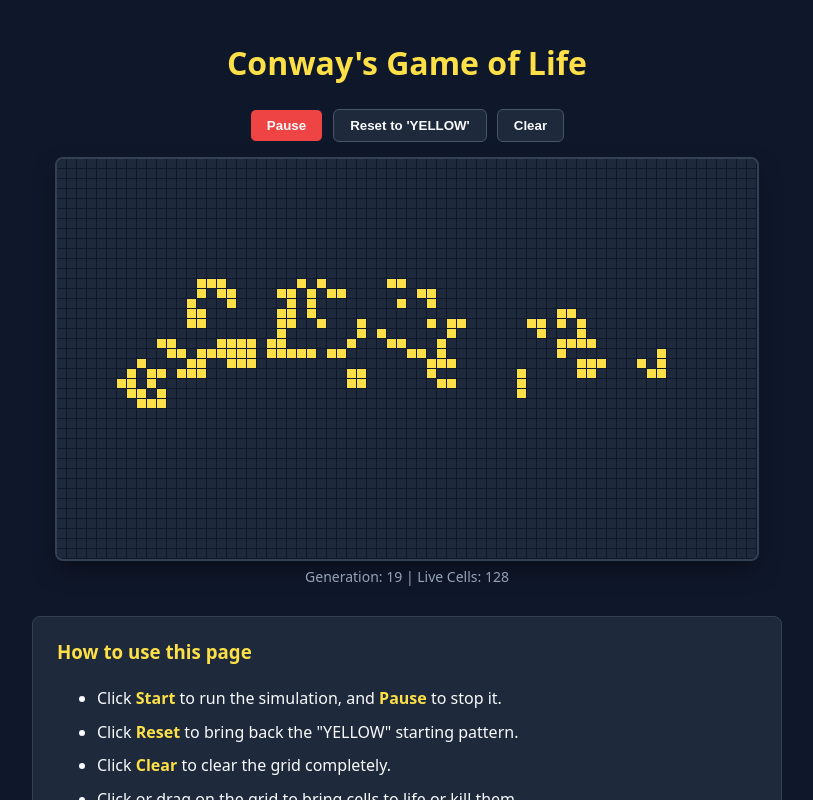
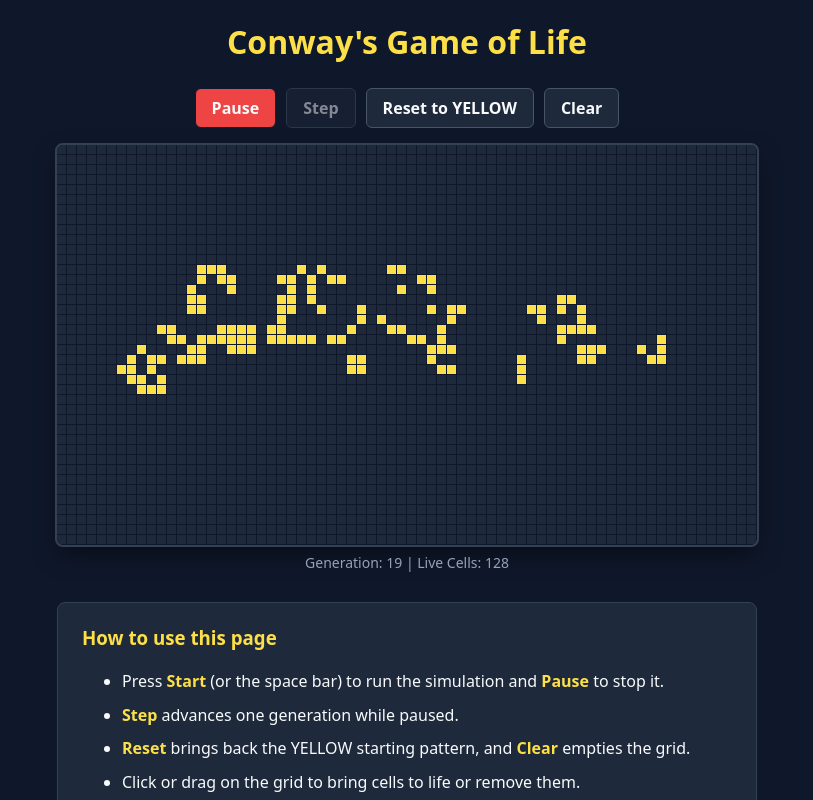
Before and after one commit to realKeelan/game-of-life, a website: page index.html in a window 1280 px wide. Both pictures are taken after a click on the button "Start". Shown: the top 800 px of the page, without its empty margins (233-1046 px from the left). Drawn offline with Linux system fonts and the light colour scheme.

Commit message:
html file, css file, js upgrades and re order

```diff
--- a/game-of-life.js
+++ b/game-of-life.js
@@ -1,144 +1,65 @@
-function initGameOfLife() {
-  const style = document.createElement("style");
-  style.textContent = `
-    body {
-      font-family:
-        system-ui,
-        -apple-system,
-        sans-serif;
-      background-color: #0f172a;
-      color: #f8fafc;
-      display: flex;
-      flex-direction: column;
-      align-items: center;
-      justify-content: center;
-      min-height: 100vh;
-      margin: 0;
-      padding: 20px;
-      box-sizing: border-box;
-    }
-    h1 {
-      margin-bottom: 25px;
-      color: #fde047;
-    }
-    .controls {
-      margin-bottom: 15px;
-      display: flex;
-      gap: 10px;
-      flex-wrap: wrap;
-      justify-content: center;
-    }
-    button {
-      background-color: #1e293b;
-      color: #f8fafc;
-      border: 1px solid #475569;
-      padding: 8px 16px;
-      border-radius: 6px;
-      cursor: pointer;
-      font-weight: 600;
-      transition: all 0.2s;
-    }
-    button:hover {
-      background-color: #334155;
-      border-color: #64748b;
-    }
-    button#startButton {
-      background-color: #eab308;
-      border-color: #0f172a;
-      color: #0f172a;
-    }
-    button#startButton:hover {
-      background-color: #ca8a04;
-    }
-    canvas {
-      border: 2px solid #334155;
-      border-radius: 8px;
-      box-shadow: 0 10px 25px -5px rgba(0, 0, 0, 0.5);
-      cursor: crosshair;
-    }
-    .stats {
-      margin-top: 6px;
-      font-size: 14px;
-      color: #94a3b8;
-    }
-    .rules {
-      max-width: 700px;
-      margin-top: 30px;
-      padding: 20px 24px;
-      background-color: #1e293b;
-      border: 1px solid #334155;
-      border-radius: 8px;
-      line-height: 1.6;
-    }
-    .rules h3 {
-      margin-top: 0;
-      color: #fde047;
-    }
-    .rules li {
-      margin-bottom: 8px;
-    }
-    .rules strong {
-      color: #fde047;
-    }
-  `;
-  document.head.appendChild(style);
+"use strict";
 
-  document.body.innerHTML = `
-      <h1>Conway's Game of Life</h1>
-    <div class="controls">
-      <button id="startButton">Start</button>
-      <button id="resetButton">Reset to 'YELLOW'</button>
-      <button id="clearButton">Clear</button>
-    </div>
+var Yellow = Yellow || {};
 
-    <canvas id="lifeCanvas"></canvas>
-    <div class="stats" id="stats">Generation: 0 | Live Cells: 0</div>
-
-    <section class="rules">
-    <h3>How to use this page</h3>
-      <ul>
-        <li>Click <strong>Start</strong> to run the simulation, and <strong>Pause</strong> to stop it.</li>
-        <li>Click <strong>Reset</strong> to bring back the "YELLOW" starting pattern.</li>
-        <li>Click <strong>Clear</strong> to clear the grid completely.</li>
-        <li>Click or drag on the grid to bring cells to life or kill them.</li>
-      </ul>
-      <p>Every generation, all cells update at the same time using these rules:</p>
-      <ol>
-        <li>
-          <strong>Underpopulation:</strong> A live cell with fewer than 2 live
-          neighbors dies.
-        </li>
-        <li>
-          <strong>Survival:</strong> A live cell with 2 or 3 live neighbors
-          lives on to the next generation.
-        </li>
-        <li>
-          <strong>Overpopulation:</strong> A live cell with more than 3 live
-          neighbors dies.
-        </li>
-        <li>
-          <strong>Reproduction:</strong> A dead cell with exactly 3 live
-          neighbors becomes alive.
-        </li>
-      </ol>
-      <p>
-        In this version the edges wrap around, so a cell on the right edge
-        neighbors the cell on the left edge, and the top connects to the
-        bottom.
-      </p>
-    </section>
-  `;
-
-  const canvas = document.getElementById("lifeCanvas");
-  const context = canvas.getContext("2d");
-  const startBtn = document.getElementById("startButton");
-  const resetBtn = document.getElementById("resetButton");
-  const clearBtn = document.getElementById("clearButton");
-  const statsDisplay = document.getElementById("stats");
-
+Yellow.GameOfLife = (function () {
   const CELL_SIZE = 10; // 10x10 pixels
   const COLS = 70;
   const ROWS = 40;
+  const TICK_MS = 150;
+  const COLORS = Object.freeze({ alive: "#fde047", dead: "#1e293b" });
+
+  function getNextGrid(currentGrid) {
+    const rows = currentGrid.length;
+    const cols = currentGrid[0].length;
+    const nextGrid = currentGrid.map((row) => row.map(() => 0));
+
+    for (let row = 0; row < rows; row++) {
+      for (let col = 0; col < cols; col++) {
+        let neighbors = 0;
+
+        // checks row & above & below the current row
+        for (let rowOffset = -1; rowOffset <= 1; rowOffset++) {
+          // checks col & left & right of the current column
+          for (let colOffset = -1; colOffset <= 1; colOffset++) {
+            if (rowOffset === 0 && colOffset === 0) continue;
+            const neighborRow = (row + rowOffset + rows) % rows; // wraps around top/bottom edges
+            const neighborCol = (col + colOffset + cols) % cols; // wraps around left/right edges
+            neighbors += currentGrid[neighborRow][neighborCol]; // add 1 if alive, 0 if dead.
+          }
+        }
+
+        if (
+          currentGrid[row][col] === 1 &&
+          (neighbors === 2 || neighbors === 3)
+        ) {
+          nextGrid[row][col] = 1; // survives
+        } else if (currentGrid[row][col] === 0 && neighbors === 3) {
+          nextGrid[row][col] = 1; // becomes alive
+        }
+        // everything else stays 0 (dies or stays dead), since nextGrid starts empty
+      }
+    }
+
+    return nextGrid;
+  }
+
+  function getRequiredElement(id) {
+    const element = document.getElementById(id);
+    if (!element) throw new Error(`Game of Life: missing element #${id}`);
+    return element;
+  }
+
+  function onLoad() {
+    const canvas = getRequiredElement("lifeCanvas");
+    const startBtn = getRequiredElement("startButton");
+    const stepBtn = getRequiredElement("stepButton");
+    const resetBtn = getRequiredElement("resetButton");
+    const clearBtn = getRequiredElement("clearButton");
+    const statsDisplay = getRequiredElement("stats");
+
+    const context = canvas.getContext("2d");
+    if (!context) throw new Error("Game of Life: canvas is not supported");
 
     canvas.width = COLS * CELL_SIZE;
     canvas.height = ROWS * CELL_SIZE;
@@ -264,7 +185,7 @@ function initGameOfLife() {
       for (let row = 0; row < ROWS; row++) {
         for (let col = 0; col < COLS; col++) {
           const alive = grid[row][col] === 1;
-        context.fillStyle = alive ? "#fde047" : "#1e293b";
+          context.fillStyle = alive ? COLORS.alive : COLORS.dead;
           context.fillRect(
             col * CELL_SIZE,
             row * CELL_SIZE,
@@ -279,33 +200,7 @@ function initGameOfLife() {
     }
 
     function runNextGeneration() {
-    const nextGrid = createGrid();
-
-    for (let row = 0; row < ROWS; row++) {
-      for (let col = 0; col < COLS; col++) {
-        let neighbors = 0;
-
-        // checks row & above & below the current row
-        for (let rowOffset = -1; rowOffset <= 1; rowOffset++) {
-          // checks col & left & right of the current column
-          for (let colOffset = -1; colOffset <= 1; colOffset++) {
-            if (rowOffset === 0 && colOffset === 0) continue;
-            const neighborRow = (row + rowOffset + ROWS) % ROWS; // wraps around top/bottom edges
-            const neighborCol = (col + colOffset + COLS) % COLS; // wraps around left/right edges
-            neighbors += grid[neighborRow][neighborCol]; //add 1 if alive, 0 if dead.
-          }
-        }
-
-        if (grid[row][col] === 1 && (neighbors === 2 || neighbors === 3)) {
-          nextGrid[row][col] = 1; // survives
-        } else if (grid[row][col] === 0 && neighbors === 3) {
-          nextGrid[row][col] = 1; // becomes alive
-        }
-        // everything else stays 0 (dies or stays dead), since nextGrid starts empty
-      }
-    }
-
-    grid = nextGrid; // replace
+      grid = getNextGrid(grid); // replace
       generation++; // increment counter
     }
 
@@ -313,20 +208,26 @@ function initGameOfLife() {
       if (!isRunning) return;
       runNextGeneration();
       draw();
-    loopTimeoutId = setTimeout(gameLoop, 150);
+      loopTimeoutId = setTimeout(gameLoop, TICK_MS);
     }
 
-  function getCellFromMouse(mouseEvent) {
+    function getCellFromMouse(pointerEvent) {
       const bounds = canvas.getBoundingClientRect();
-    const col = Math.floor((mouseEvent.clientX - bounds.left) / CELL_SIZE);
-    const row = Math.floor((mouseEvent.clientY - bounds.top) / CELL_SIZE);
+      // scale
+      const col = Math.floor(
+        ((pointerEvent.clientX - bounds.left) / bounds.width) * COLS,
+      );
+      const row = Math.floor(
+        ((pointerEvent.clientY - bounds.top) / bounds.height) * ROWS,
+      );
       const onGrid = row >= 0 && row < ROWS && col >= 0 && col < COLS;
       return onGrid ? { row, col } : null;
     }
 
-  function activateCellAtMouse(mouseEvent) {
-    const cell = getCellFromMouse(mouseEvent);
+    function activateCellAtMouse(pointerEvent) {
+      const cell = getCellFromMouse(pointerEvent);
       if (!cell) return;
+      if (grid[cell.row][cell.col] === paintValue) return; // nothing to change
       grid[cell.row][cell.col] = paintValue;
       draw();
     }
@@ -334,8 +235,8 @@ function initGameOfLife() {
     function setRunning(running) {
       isRunning = running;
       startBtn.textContent = running ? "Pause" : "Start";
-    startBtn.style.backgroundColor = running ? "#ef4444" : "#eab308";
-    startBtn.style.color = running ? "#f8fafc" : "#0f172a";
+      startBtn.dataset.running = running;
+      stepBtn.disabled = running; // while paused
       clearTimeout(loopTimeoutId); // rm old loops
       if (running) gameLoop();
     }
@@ -347,31 +248,59 @@ function initGameOfLife() {
       draw();
     }
 
-  canvas.addEventListener("mousedown", (mouseEvent) => {
+    function onPointerDown(pointerEvent) {
       isDrawing = true;
-    const cell = getCellFromMouse(mouseEvent);
+      canvas.setPointerCapture(pointerEvent.pointerId); // keep receiving moves if the pointer leaves the canvas
+      const cell = getCellFromMouse(pointerEvent);
       if (cell) paintValue = grid[cell.row][cell.col] === 1 ? 0 : 1; // alive? erase. dead? draw.
-    activateCellAtMouse(mouseEvent);
-  });
+      activateCellAtMouse(pointerEvent);
+    }
 
-  canvas.addEventListener("mousemove", (mouseEvent) => {
-    if (isDrawing) activateCellAtMouse(mouseEvent);
-  });
+    function onPointerMove(pointerEvent) {
+      if (isDrawing) activateCellAtMouse(pointerEvent);
+    }
 
-  window.addEventListener("mouseup", () => (isDrawing = false));
+    function onPointerUp() {
+      isDrawing = false;
+    }
 
-  startBtn.addEventListener("click", () => setRunning(!isRunning));
-  resetBtn.addEventListener("click", () => resetGrid(spellYellow));
-  clearBtn.addEventListener("click", () =>
-    resetGrid(() => (grid = createGrid())),
-  );
+    function onStartClick() {
+      setRunning(!isRunning);
+    }
+
+    function onStepClick() {
+      if (isRunning) return;
+      runNextGeneration();
+      draw();
+    }
+
+    function onResetClick() {
+      resetGrid(spellYellow);
+    }
+
+    function onClearClick() {
+      resetGrid(() => (grid = createGrid()));
+    }
+
+    canvas.addEventListener("pointerdown", onPointerDown);
+    canvas.addEventListener("pointermove", onPointerMove);
+    window.addEventListener("pointerup", onPointerUp);
+    window.addEventListener("pointercancel", onPointerUp);
+
+    startBtn.addEventListener("click", onStartClick);
+    stepBtn.addEventListener("click", onStepClick);
+    resetBtn.addEventListener("click", onResetClick);
+    clearBtn.addEventListener("click", onClearClick);
 
     spellYellow();
     draw();
   }
 
+  return { onLoad };
+})();
+
 if (document.readyState === "loading") {
-  document.addEventListener("DOMContentLoaded", initGameOfLife);
+  document.addEventListener("DOMContentLoaded", Yellow.GameOfLife.onLoad);
 } else {
-  initGameOfLife();
+  Yellow.GameOfLife.onLoad();
 }
--- a/index.html
+++ b/index.html
@@ -7,10 +7,78 @@
       name="description"
       content="Play Conway's Game of Life in your browser, starting with a YELLOW pattern."
     />
-    <title>CGol Yellow Simulation</title>
+    <title>CGol YELLOW</title>
     <link rel="icon" type="image/svg+xml" href="favicon.svg" />
+    <link rel="stylesheet" href="style.css" />
+    <script src="game-of-life.js" defer></script>
   </head>
   <body>
-    <script src="game-of-life.js"></script>
+    <main>
+      <h1>Conway's Game of Life</h1>
+
+      <div class="controls">
+        <button
+          id="startButton"
+          class="primary"
+          type="button"
+          data-running="false"
+        >
+          Start
+        </button>
+        <button id="stepButton" type="button">Step</button>
+        <button id="resetButton" type="button">Reset to YELLOW</button>
+        <button id="clearButton" type="button">Clear</button>
+      </div>
+
+      <canvas
+        id="lifeCanvas"
+        role="img"
+        aria-label="Game of Life grid. Click or drag to toggle cells."
+      ></canvas>
+      <p class="stats" id="stats">Generation: 0 | Live cells: 0</p>
+
+      <section class="rules">
+        <h2>How to use this page</h2>
+        <ul>
+          <li>
+            Press <strong>Start</strong> (or the space bar) to run the
+            simulation and <strong>Pause</strong> to stop it.
+          </li>
+          <li><strong>Step</strong> advances one generation while paused.</li>
+          <li>
+            <strong>Reset</strong> brings back the YELLOW starting pattern, and
+            <strong>Clear</strong> empties the grid.
+          </li>
+          <li>
+            Click or drag on the grid to bring cells to life or remove them.
+          </li>
+        </ul>
+        <p>
+          Every generation, all cells update at the same time using these rules:
+        </p>
+        <ol>
+          <li>
+            <strong>Underpopulation:</strong> a live cell with fewer than 2 live
+            neighbours dies.
+          </li>
+          <li>
+            <strong>Survival:</strong> a live cell with 2 or 3 live neighbours
+            lives on.
+          </li>
+          <li>
+            <strong>Overpopulation:</strong> a live cell with more than 3 live
+            neighbours dies.
+          </li>
+          <li>
+            <strong>Reproduction:</strong> a dead cell with exactly 3 live
+            neighbours becomes alive.
+          </li>
+        </ol>
+        <p>
+          The edges wrap around, so a cell on the right edge neighbours the cell
+          on the left edge, and the top connects to the bottom.
+        </p>
+      </section>
+    </main>
   </body>
 </html>
--- /dev/null
+++ b/style.css
@@ -0,0 +1,156 @@
+:root {
+  --bg: #0f172a;
+  --surface: #1e293b;
+  --border: #334155;
+  --border-strong: #475569;
+  --text: #f8fafc;
+  --text-muted: #94a3b8;
+  --accent: #fde047;
+  --accent-strong: #eab308;
+  --accent-strong-hover: #ca8a04;
+  --danger: #ef4444;
+
+  /* Read by game-of-life.js when drawing the canvas. */
+  --cell-alive: var(--accent);
+  --cell-dead: var(--surface);
+}
+
+* {
+  box-sizing: border-box;
+}
+
+body {
+  margin: 0;
+  padding: 20px;
+  min-height: 100vh;
+  background-color: var(--bg);
+  color: var(--text);
+  font-family: system-ui, -apple-system, sans-serif;
+}
+
+main {
+  display: flex;
+  flex-direction: column;
+  align-items: center;
+  justify-content: center;
+  min-height: calc(100vh - 40px);
+}
+
+h1 {
+  margin: 0 0 25px;
+  color: var(--accent);
+  text-align: center;
+}
+
+.controls {
+  display: flex;
+  flex-wrap: wrap;
+  justify-content: center;
+  align-items: center;
+  gap: 10px;
+  margin-bottom: 15px;
+}
+
+button {
+  padding: 8px 16px;
+  border: 1px solid var(--border-strong);
+  border-radius: 6px;
+  background-color: var(--surface);
+  color: var(--text);
+  font: inherit;
+  font-weight: 600;
+  cursor: pointer;
+  transition: background-color 0.2s, border-color 0.2s;
+}
+
+button:hover:not(:disabled) {
+  background-color: var(--border);
+  border-color: #64748b;
+}
+
+button:disabled {
+  opacity: 0.5;
+  cursor: not-allowed;
+}
+
+button.primary {
+  border-color: var(--bg);
+  background-color: var(--accent-strong);
+  color: var(--bg);
+}
+
+button.primary:hover:not(:disabled) {
+  background-color: var(--accent-strong-hover);
+}
+
+button.primary[data-running="true"] {
+  background-color: var(--danger);
+  color: var(--text);
+}
+
+button:focus-visible,
+input:focus-visible {
+  outline: 2px solid var(--accent);
+  outline-offset: 2px;
+}
+
+.speed {
+  display: flex;
+  align-items: center;
+  gap: 8px;
+  color: var(--text-muted);
+  font-size: 14px;
+}
+
+.speed output {
+  min-width: 5.5ch;
+  font-variant-numeric: tabular-nums;
+}
+
+canvas {
+  display: block;
+  max-width: 100%;
+  height: auto;
+  border: 2px solid var(--border);
+  border-radius: 8px;
+  box-shadow: 0 10px 25px -5px rgba(0, 0, 0, 0.5);
+  cursor: crosshair;
+  touch-action: none; /* lets pointer events paint on touch screens instead of scrolling */
+}
+
+.stats {
+  margin: 6px 0 0;
+  color: var(--text-muted);
+  font-size: 14px;
+  font-variant-numeric: tabular-nums;
+}
+
+.rules {
+  max-width: 700px;
+  margin-top: 30px;
+  padding: 20px 24px;
+  border: 1px solid var(--border);
+  border-radius: 8px;
+  background-color: var(--surface);
+  line-height: 1.6;
+}
+
+.rules h2 {
+  margin: 0 0 12px;
+  color: var(--accent);
+  font-size: 1.17rem;
+}
+
+.rules li {
+  margin-bottom: 8px;
+}
+
+.rules strong {
+  color: var(--accent);
+}
+
+@media (prefers-reduced-motion: reduce) {
+  button {
+    transition: none;
+  }
+}
```
Lines whose indentation alone changed are shown as unchanged.
